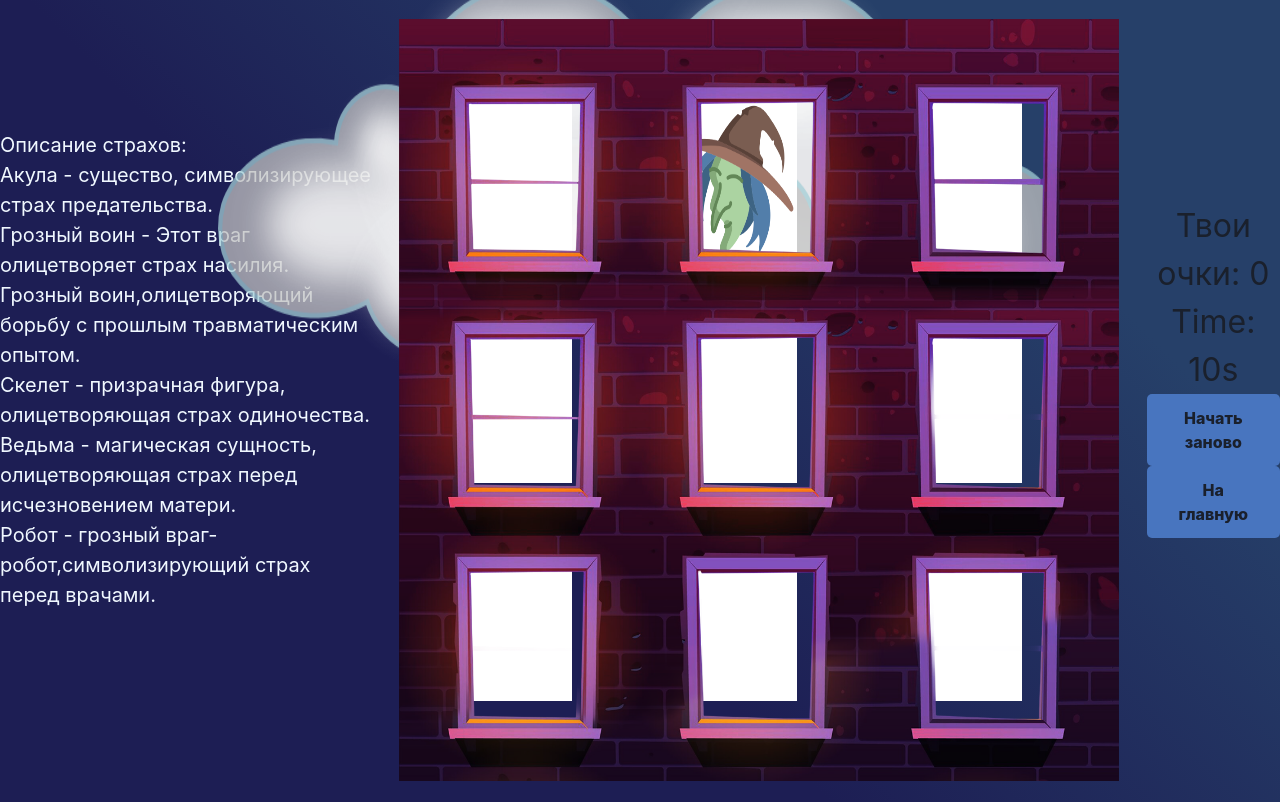
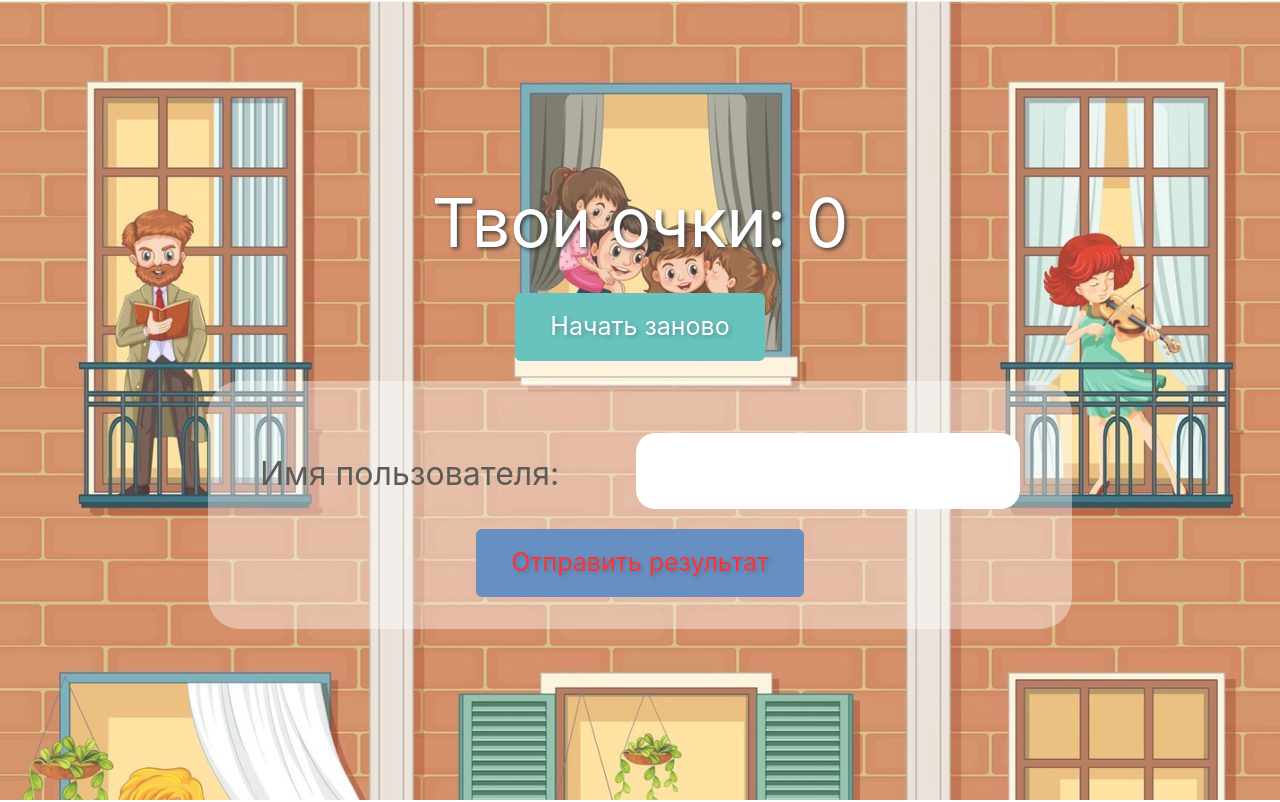
Before and after one commit to KatiaProkina/hackathon_2023, a React (Vite) app in the folder game/: page /game in a window 1280 px wide. Shown: the top 802 px of the page. Built offline with nearby package versions, Linux system fonts and the light colour scheme.

Commit message:
add examination score = 0

```diff
--- a/game/src/Pages/FinishPage/FinishPage.css
+++ b/game/src/Pages/FinishPage/FinishPage.css
@@ -104,7 +104,7 @@
 
 .server_btn {
   border: none;
-  color: white;
+  color: red;
   border-radius: 6px;
   padding: 15px 35px;
   font-size: 25px;
--- a/game/src/Pages/FinishPage/FinishPage.jsx
+++ b/game/src/Pages/FinishPage/FinishPage.jsx
@@ -19,8 +19,14 @@ const FinishPage = ({ score }) => {
   }
 
 
+
   const sendResultsToServer = async (username, score) => {
     try {
+      // Проверяем, если score пустой или равен 0, устанавливаем score в 0
+      if (!score || score === 0) {
+        score = 0;
+      }
+
       const response = await axios.post("https://localhost:44365/api/players/", {
         username: username,
         score: score,
--- a/game/src/Pages/Game/Game.jsx
+++ b/game/src/Pages/Game/Game.jsx
@@ -16,7 +16,7 @@ function Game() {
   //на сколько появляется страх в мс
   const TIME = 1500;
   //время Игры в секундах
-  const gameTime = 15;
+  const gameTime = 5;
 
   //счет игры
   const [score, setScore] = useState(0);
--- a/game/src/Pages/Game/styles.css
+++ b/game/src/Pages/Game/styles.css
@@ -29,6 +29,8 @@
   pointer-events: none;
   /* отвечает за прозрачность элемента для прокликивания мышкой*/
   top: 0;
+  left: -10px;
+
 
   background: url("../../img/_dark2.png");
   background-repeat: no-repeat;
@@ -40,9 +42,9 @@
 
 .game-grid {
   display: grid;
-  grid-template-columns: repeat(3, 200px);
+  grid-template-columns: repeat(3, 205px);
   /* Заданные размеры окон */
-  row-gap: 50px;
+  row-gap: 65px;
   column-gap: 25px;
 
   padding: 20px;
@@ -52,7 +54,8 @@
 }
 
 .hole {
-  background-color: #fff;
+  background: rgb(240, 230, 206);
+background: radial-gradient(circle, rgba(225, 188, 101, 0.838) 0%, rgb(116, 56, 200) 100%);
   width: 115px;
   height: 168px;
   display: flex;
```
